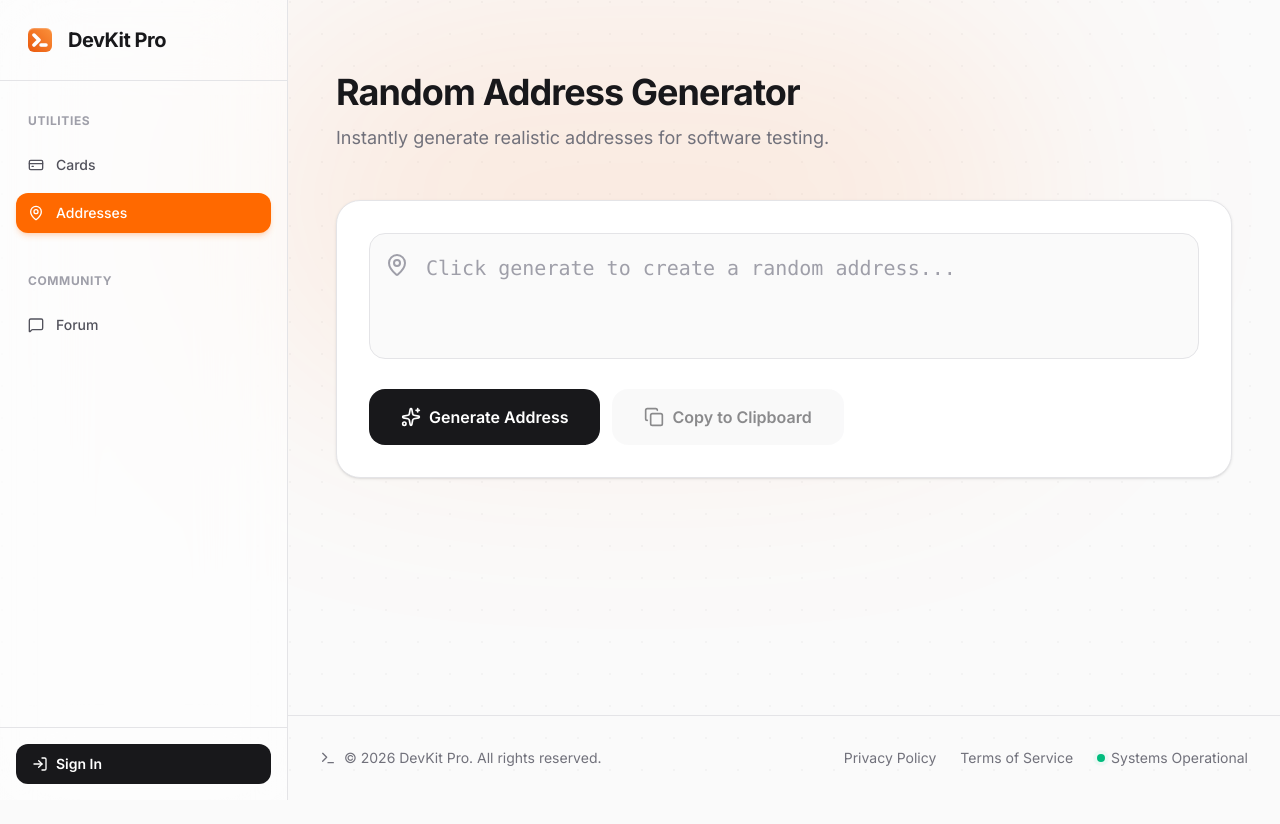
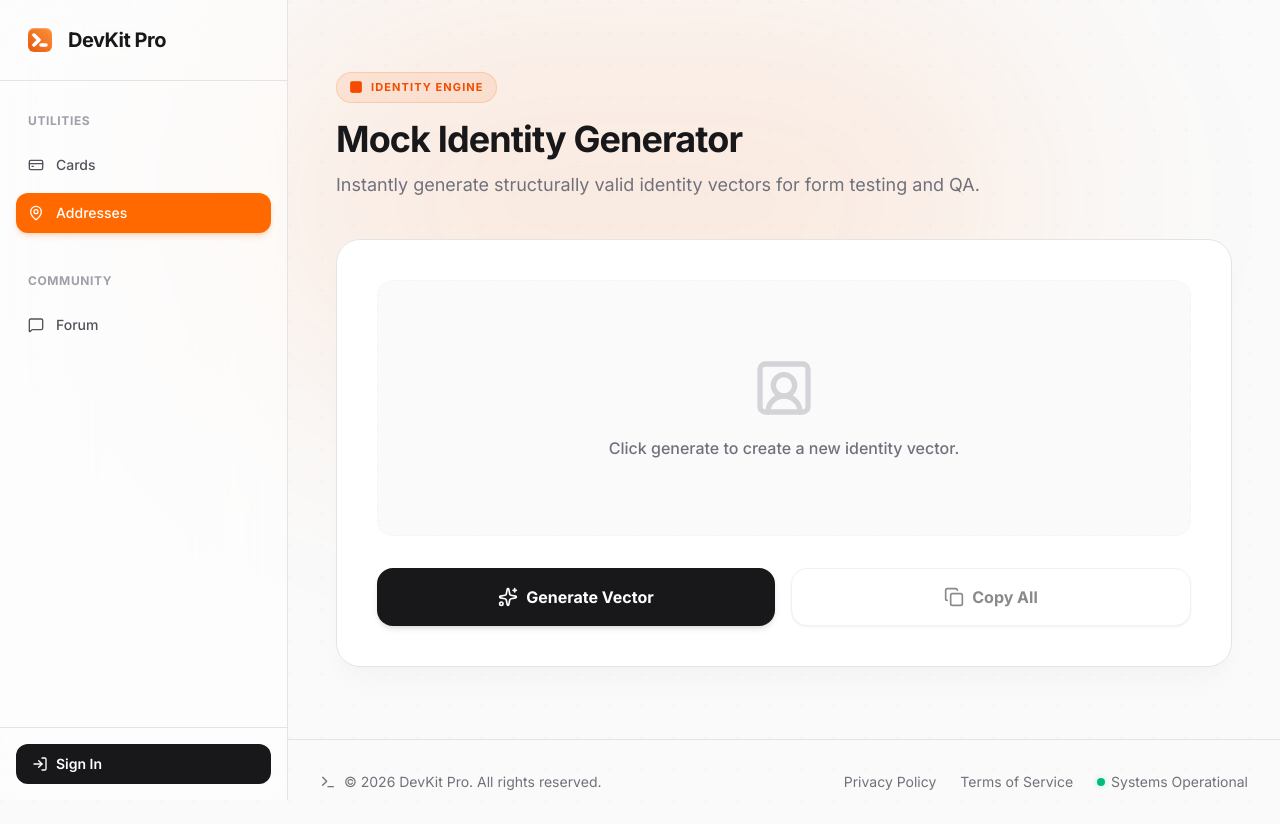
Before and after one commit to visatk/memory, a React (Vite) app: page /fake-address in a window 1280 px wide. Before the commit the page ends 800 px from the top, so only its background shows below. Built offline with nearby package versions, Linux system fonts and the light colour scheme; no server answers; the HTML template or start-up script is replaced by a standard one.

Commit message:
Update FakeAddress.tsx

```diff
--- a/src/pages/FakeAddress.tsx
+++ b/src/pages/FakeAddress.tsx
@@ -1,18 +1,38 @@
 import { useState } from 'react';
 import { SeoHead } from '../components/SeoHead';
 import { useCopyToClipboard } from '../hooks/useCopyToClipboard';
-import { Copy, Check, Sparkles, MapPin } from 'lucide-react';
+import { Copy, Check, Sparkles, MapPin, UserSquare2, Phone, Hash } from 'lucide-react';
 
+const FIRST_NAMES = ['James', 'Mary', 'Robert', 'Patricia', 'John', 'Jennifer', 'Michael', 'Linda'];
+const LAST_NAMES = ['Smith', 'Johnson', 'Williams', 'Brown', 'Jones', 'Garcia', 'Miller', 'Davis'];
 const STREETS = ['Maple Ave', 'Oak St', 'Washington Blvd', 'Lakeview Dr', 'Cedar Ln', 'Pine Ct', 'Elm St'];
 const CITIES = ['Springfield', 'Riverside', 'Franklin', 'Greenville', 'Bristol', 'Fairview', 'Salem'];
 const STATES = ['CA', 'TX', 'NY', 'FL', 'IL', 'WA', 'CO'];
 
+type Identity = {
+  fullName: string;
+  phone: string;
+  ssn: string;
+  street: string;
+  city: string;
+  state: string;
+  zip: string;
+};
+
 export default function FakeAddress() {
-  const [address, setAddress] = useState({ street: '', city: '', state: '', zip: '' });
+  const [identity, setIdentity] = useState<Identity | null>(null);
   const { copiedText, copy } = useCopyToClipboard();
 
-  const generateAddress = () => {
-    setAddress({
+  const generateIdentity = () => {
+    const fn = FIRST_NAMES[Math.floor(Math.random() * FIRST_NAMES.length)];
+    const ln = LAST_NAMES[Math.floor(Math.random() * LAST_NAMES.length)];
+    const ph = `(${Math.floor(Math.random() * 800) + 200}) ${Math.floor(Math.random() * 800) + 200}-${Math.floor(Math.random() * 8999) + 1000}`;
+    const ssnMask = `XXX-XX-${Math.floor(Math.random() * 8999) + 1000}`;
+
+    setIdentity({
+      fullName: `${fn} ${ln}`,
+      phone: ph,
+      ssn: ssnMask,
       street: `${Math.floor(Math.random() * 9999) + 1} ${STREETS[Math.floor(Math.random() * STREETS.length)]}`,
       city: CITIES[Math.floor(Math.random() * CITIES.length)],
       state: STATES[Math.floor(Math.random() * STATES.length)],
@@ -20,65 +40,84 @@ export default function FakeAddress() {
     });
   };
 
-  const formattedAddress = address.street ? `${address.street}\n${address.city}, ${address.state} ${address.zip}` : '';
+  const formattedOutput = identity ?
+    `${identity.fullName}\n${identity.street}\n${identity.city}, ${identity.state} ${identity.zip}\nPhone: ${identity.phone}\nSSN (Last 4): ${identity.ssn}` : '';
 
   return (
     <div className="max-w-4xl mx-auto md:py-8 animation-fade-in">
       <SeoHead
-        title="Fake Address Generator"
-        description="Generate random, realistic US addresses for form testing and QA. Fast, secure, and privacy-friendly."
+        title="Mock Identity & Address Generator"
+        description="Generate realistic full identities including addresses, phone numbers, and secure SSN masks for software testing."
+        isTool={true}
       />
 
-      <div className="mb-8 md:mb-12">
-        <h1 className="text-3xl md:text-4xl font-bold tracking-tight mb-3">Random Address Generator</h1>
-        <p className="text-lg text-zinc-500 dark:text-zinc-400">Instantly generate realistic addresses for software testing.</p>
+      <div className="mb-8 md:mb-10">
+        <div className="inline-flex items-center gap-2 px-3 py-1.5 rounded-full bg-orange-500/10 border border-orange-500/20 text-orange-600 dark:text-orange-400 text-[11px] font-bold uppercase tracking-widest mb-4">
+          <UserSquare2 className="size-3.5 fill-current" /> Identity Engine
+        </div>
+        <h1 className="text-3xl md:text-4xl font-extrabold tracking-tight mb-3">Mock Identity Generator</h1>
+        <p className="text-lg text-zinc-500 dark:text-zinc-400">Instantly generate structurally valid identity vectors for form testing and QA.</p>
       </div>
 
-      <div className="p-4 md:p-8 bg-white dark:bg-zinc-900 border border-zinc-200 dark:border-zinc-800 rounded-3xl shadow-sm">
+      <div className="bg-white dark:bg-zinc-900/80 backdrop-blur-xl border border-zinc-200 dark:border-zinc-800 rounded-3xl shadow-xl shadow-zinc-200/20 dark:shadow-black/20 p-6 md:p-10">
 
-        <div className="flex flex-col md:flex-row gap-4 items-stretch mb-6">
-          <div className="flex-1 relative group">
-            <div className="absolute left-4 top-5 text-zinc-400">
-              <MapPin className="size-6" />
+        {identity ? (
+          <div className="grid grid-cols-1 md:grid-cols-2 gap-6 mb-8 bg-zinc-50 dark:bg-[#0a0a0a] rounded-2xl p-6 border border-zinc-100 dark:border-zinc-800">
+            <div className="space-y-4">
+              <div>
+                <label className="flex items-center gap-2 text-xs font-bold text-zinc-400 uppercase mb-1"><UserSquare2 className="size-3.5" /> Full Name</label>
+                <div className="text-lg font-medium text-zinc-900 dark:text-white">{identity.fullName}</div>
+              </div>
+              <div>
+                <label className="flex items-center gap-2 text-xs font-bold text-zinc-400 uppercase mb-1"><Phone className="size-3.5" /> Phone Number</label>
+                <div className="text-lg font-medium text-zinc-900 dark:text-white font-mono">{identity.phone}</div>
+              </div>
+              <div>
+                <label className="flex items-center gap-2 text-xs font-bold text-zinc-400 uppercase mb-1"><Hash className="size-3.5" /> Partial SSN</label>
+                <div className="text-lg font-medium text-zinc-900 dark:text-white font-mono">{identity.ssn}</div>
+              </div>
             </div>
-            <textarea
-              readOnly
-              rows={3}
-              value={formattedAddress}
-              placeholder="Click generate to create a random address..."
-              className="w-full bg-zinc-50 dark:bg-[#0a0a0a] border border-zinc-200 dark:border-zinc-800 rounded-2xl pl-14 pr-12 py-5 font-mono text-lg md:text-xl text-zinc-900 dark:text-zinc-100 outline-none resize-none transition-all placeholder:text-zinc-400 dark:placeholder:text-zinc-600"
-            />
-            {formattedAddress && (
-              <button
-                onClick={() => copy(formattedAddress)}
-                className="absolute right-3 top-5 p-2 rounded-xl text-zinc-400 hover:text-zinc-900 hover:bg-zinc-200 dark:hover:text-white dark:hover:bg-zinc-800 transition-colors"
-                title="Copy Address"
-              >
-                {copiedText ? <Check className="size-6 text-emerald-500" /> : <Copy className="size-6" />}
-              </button>
-            )}
+            <div className="space-y-4 md:border-l border-zinc-200 dark:border-zinc-800 md:pl-6">
+              <div>
+                <label className="flex items-center gap-2 text-xs font-bold text-zinc-400 uppercase mb-1"><MapPin className="size-3.5" /> Street Address</label>
+                <div className="text-lg font-medium text-zinc-900 dark:text-white">{identity.street}</div>
+              </div>
+              <div>
+                <label className="text-xs font-bold text-zinc-400 uppercase mb-1 block">City & State</label>
+                <div className="text-lg font-medium text-zinc-900 dark:text-white">{identity.city}, {identity.state}</div>
+              </div>
+              <div>
+                <label className="text-xs font-bold text-zinc-400 uppercase mb-1 block">ZIP Code</label>
+                <div className="text-lg font-medium text-zinc-900 dark:text-white font-mono">{identity.zip}</div>
+              </div>
+            </div>
           </div>
-        </div>
+        ) : (
+          <div className="h-64 flex flex-col items-center justify-center bg-zinc-50 dark:bg-[#0a0a0a] rounded-2xl border border-zinc-100 dark:border-zinc-800 border-dashed mb-8">
+            <UserSquare2 className="size-16 text-zinc-300 dark:text-zinc-700 mb-4" />
+            <p className="text-zinc-500 font-medium">Click generate to create a new identity vector.</p>
+          </div>
+        )}
 
-        <div className="flex flex-col sm:flex-row gap-3">
+        <div className="flex flex-col sm:flex-row gap-4">
           <button
-            onClick={generateAddress}
-            className="flex-1 sm:flex-none flex items-center justify-center gap-2 px-8 py-4 bg-zinc-900 text-white dark:bg-zinc-100 dark:text-zinc-900 font-semibold rounded-2xl hover:scale-[1.02] active:scale-[0.98] transition-all cursor-pointer"
+            onClick={generateIdentity}
+            className="flex-1 flex items-center justify-center gap-2 px-8 py-4 bg-zinc-900 text-white dark:bg-zinc-100 dark:text-zinc-900 text-base font-bold rounded-2xl hover:bg-orange-500 dark:hover:bg-orange-500 dark:hover:text-white transition-all shadow-md active:scale-[0.98] cursor-pointer"
           >
             <Sparkles className="size-5" />
-            Generate Address
+            Generate Vector
           </button>
           <button
-            onClick={() => copy(formattedAddress)}
-            disabled={!address.street}
-            className={`flex-1 sm:flex-none flex items-center justify-center gap-2 px-8 py-4 font-semibold rounded-2xl transition-all cursor-pointer disabled:opacity-50 disabled:cursor-not-allowed disabled:hover:scale-100 active:scale-[0.98] ${
+            onClick={() => copy(formattedOutput)}
+            disabled={!identity}
+            className={`flex-1 flex items-center justify-center gap-2 px-8 py-4 text-base font-bold rounded-2xl transition-all cursor-pointer disabled:opacity-50 disabled:cursor-not-allowed active:scale-[0.98] ${
               copiedText
                 ? 'bg-emerald-500 text-white shadow-lg shadow-emerald-500/20'
-                : 'bg-zinc-100 text-zinc-900 hover:bg-zinc-200 dark:bg-zinc-800 dark:text-white dark:hover:bg-zinc-700'
+                : 'bg-white dark:bg-[#0a0a0a] text-zinc-900 dark:text-white border border-zinc-200 dark:border-zinc-800 hover:border-zinc-300 dark:hover:border-zinc-700 shadow-sm'
             }`}
           >
             {copiedText ? <Check className="size-5" /> : <Copy className="size-5" />}
-            {copiedText ? 'Copied Data!' : 'Copy to Clipboard'}
+            {copiedText ? 'Copied Data' : 'Copy All'}
           </button>
         </div>
       </div>
```
